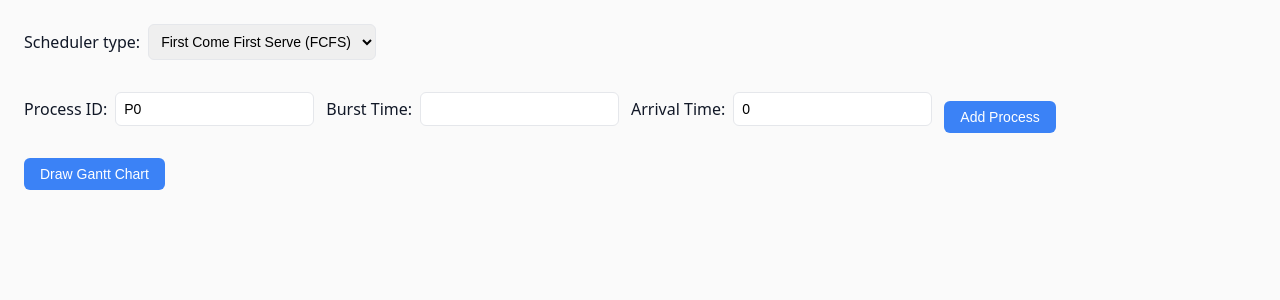
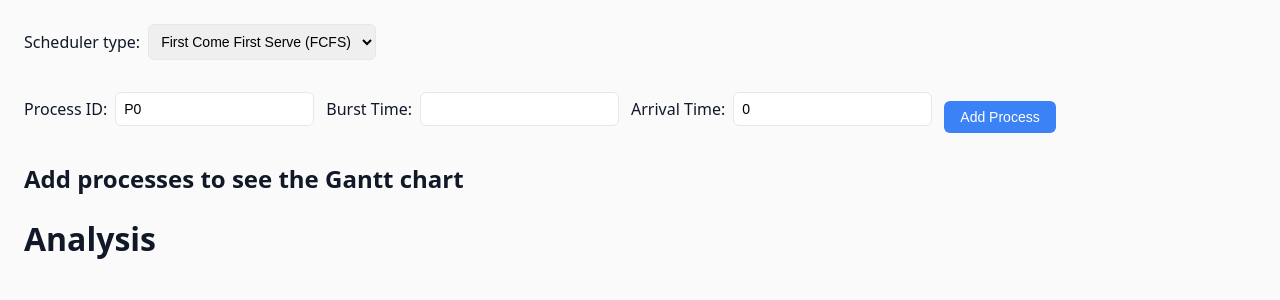
Before and after one commit to KhalidAlansary/Traffic, a React (Vite) app: page / in a window 1280 px wide. Shown: the top 300 px of the page. Built offline with nearby package versions, Linux system fonts and the light colour scheme.

Commit message:
refactor: git rid of the state mess

```diff
--- a/src/App.jsx
+++ b/src/App.jsx
@@ -1,11 +1,9 @@
 import { useState } from "react";
 
-import Chart from "./components/Chart";
 import schedulers from "./components/schedulers";
 
 export default function App() {
   const [scheduler, setScheduler] = useState(schedulers.keys().next().value);
-  const [res, setRes] = useState();
 
   const SchedulerComponent = schedulers.get(scheduler);
 
@@ -27,9 +25,7 @@ export default function App() {
         </select>
       </label>
 
-      <SchedulerComponent setRes={setRes} />
-
-      {res && <Chart data={res} />}
+      <SchedulerComponent />
     </main>
   );
 }
--- /dev/null
+++ b/src/components/Analysis.jsx
@@ -0,0 +1,3 @@
+export default function Analysis() {
+  return <h1>Analysis</h1>;
+}
--- a/src/components/Chart.jsx
+++ b/src/components/Chart.jsx
@@ -4,6 +4,14 @@ import PropTypes from "prop-types";
 
 export default function Chart({ data }) {
   const [ganttChart, setGanttChart] = useState();
+
+  useEffect(() => {
+    drawChart();
+  }, [data]);
+
+  if (!data || data.length === 0) {
+    return <h2>Add processes to see the Gantt chart</h2>;
+  }
 
   let graphDefinition = `
 gantt
@@ -21,10 +29,6 @@ gantt
     const { svg } = await mermaid.render("ganttChart", graphDefinition);
     setGanttChart(svg);
   }
-
-  useEffect(() => {
-    drawChart();
-  }, [data]);
 
   if (!ganttChart) {
     return <p>Loading...</p>;
--- a/src/components/schedulers/FirstComeFirstServe.jsx
+++ b/src/components/schedulers/FirstComeFirstServe.jsx
@@ -1,5 +1,7 @@
 import { useState } from "react";
-import PropTypes from "prop-types";
+
+import Analysis from "../Analysis";
+import Chart from "../Chart";
 
 function fcfs(processesData) {
   const processesQueue = Array.from(processesData.entries()).sort(
@@ -20,7 +22,7 @@ function fcfs(processesData) {
   return res;
 }
 
-export default function FirstComeFirstServe({ setRes }) {
+export default function FirstComeFirstServe() {
   const [processesData, setProcessesData] = useState(new Map());
 
   function addProcess(formData) {
@@ -63,18 +65,10 @@ export default function FirstComeFirstServe({ setRes }) {
         </label>
         <input type="submit" value="Add Process" />
       </form>
-      <button
-        type="button"
-        onClick={() => {
-          setRes(fcfs(processesData));
-        }}
-      >
-        Draw Gantt Chart
-      </button>
+
+      <Chart data={fcfs(processesData)} />
+
+      <Analysis data={processesData} />
     </>
   );
 }
-
-FirstComeFirstServe.propTypes = {
-  setRes: PropTypes.func.isRequired,
-};
```
